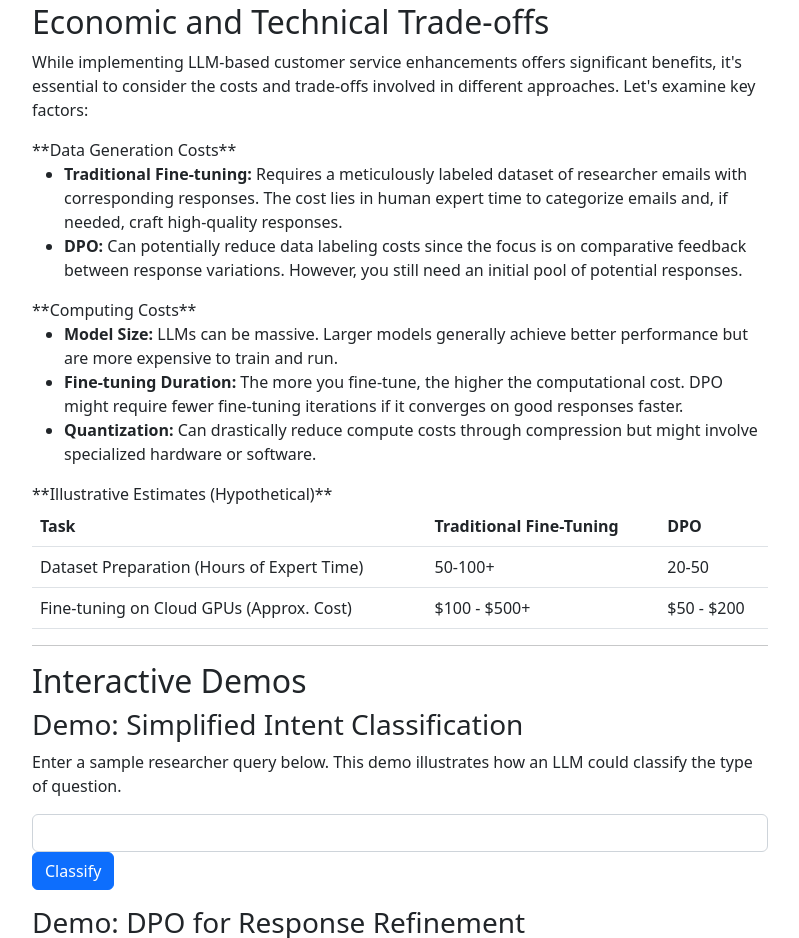
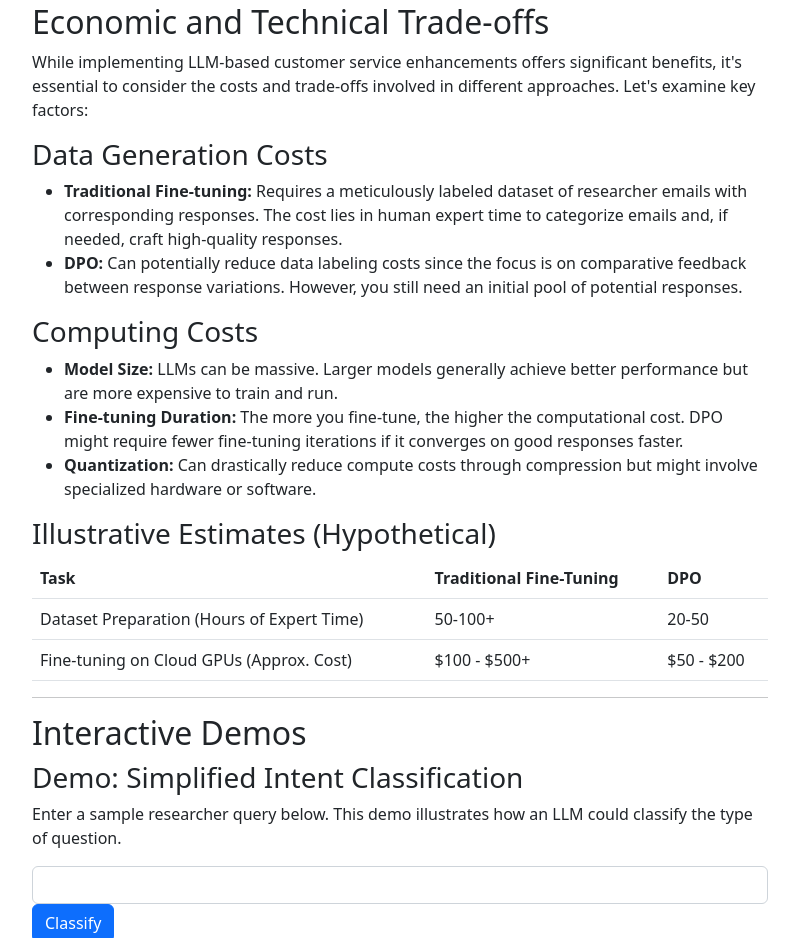
Before and after one commit to metonymize-kripa/research-csr-back-office-x, a plain HTML site: page index.html in a window 1280 px wide. Shown: the part 1086-2024 px from the top of the page, without its empty margins (240-1039 px from the left). Drawn offline with nearby package versions, Linux system fonts and the light colour scheme.

Commit message:
formating fixes

```diff
--- a/index.html
+++ b/index.html
@@ -44,14 +44,14 @@
 
         <p>While implementing LLM-based customer service enhancements offers significant benefits, it's essential to consider the costs and trade-offs involved in different approaches. Let's examine key factors:</p>
 
-        **Data Generation Costs**
+        <h3>Data Generation Costs</h3>
 
         <ul>
             <li><strong>Traditional Fine-tuning:</strong> Requires a meticulously labeled dataset of researcher emails with corresponding responses. The cost lies in human expert time to categorize emails and, if needed, craft high-quality responses.</li>
             <li><strong>DPO:</strong> Can potentially reduce data labeling costs since the focus is on comparative feedback between response variations. However, you still need an initial pool of potential responses.</li>
         </ul>
 
-        **Computing Costs**
+        <h3>Computing Costs</h3>
 
         <ul>
             <li><strong>Model Size:</strong> LLMs can be massive. Larger models generally achieve better performance but are more expensive to train and run. </li>
@@ -59,7 +59,7 @@
             <li><strong>Quantization:</strong> Can drastically reduce compute costs through compression but might involve specialized hardware or software.</li>
         </ul>
 
-        **Illustrative Estimates (Hypothetical)**
+        <h3>Illustrative Estimates (Hypothetical)</h3>
 
         <table class="table">
             <thead>
```
